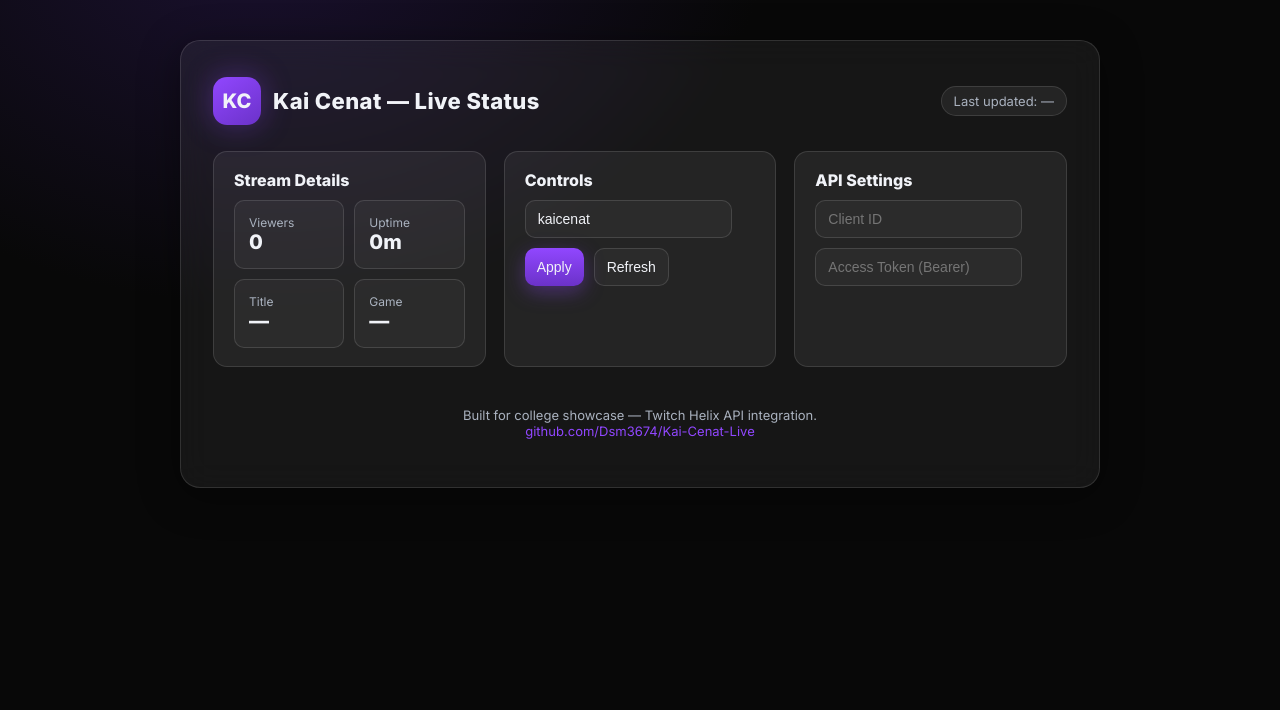
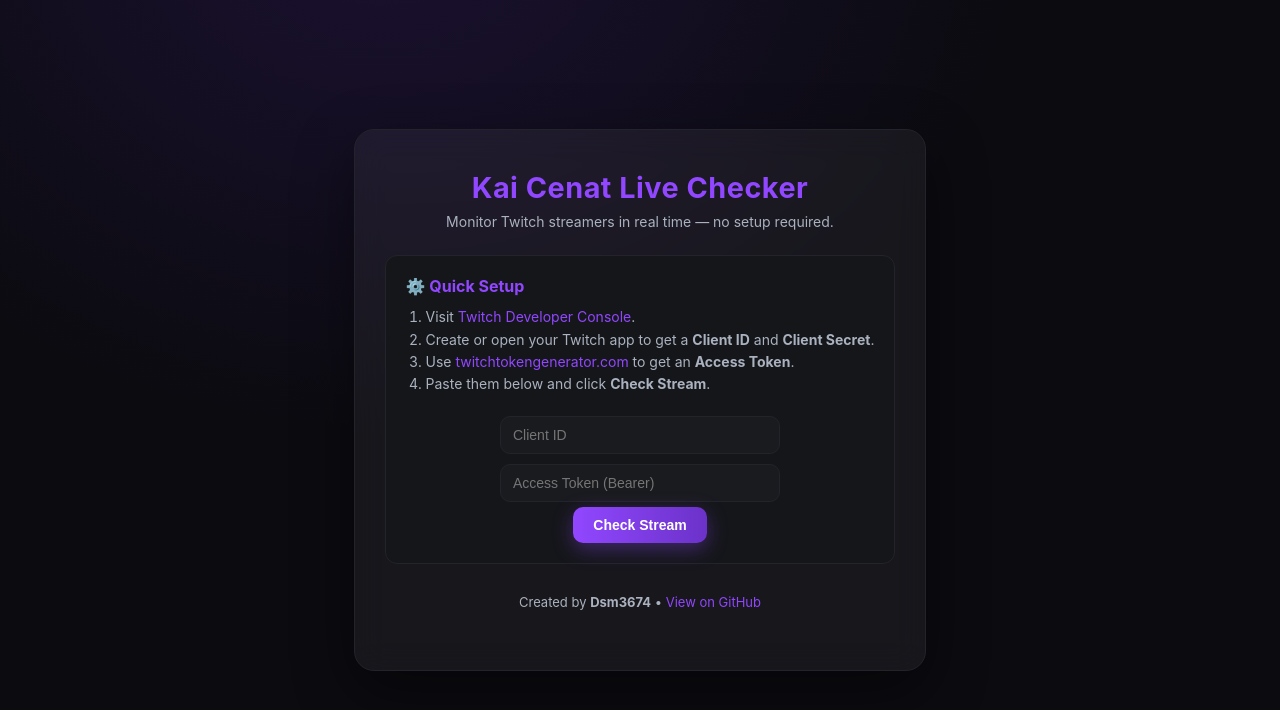
Before and after one commit to Dsm3674/Kai-Cenat-Live-Website-, a plain HTML site: page index.html in a window 1280 px wide. Drawn offline with Linux system fonts and the light colour scheme.

Commit message:
Update index.html

```diff
--- a/index.html
+++ b/index.html
@@ -2,334 +2,198 @@
 <html lang="en">
 <head>
   <meta charset="UTF-8" />
-  <meta name="viewport" content="width=device-width, initial-scale=1" />
-  <title>Kai Cenat Live — Twitch Status</title>
-  <link href="https://fonts.googleapis.com/css2?family=Inter:wght@400;600;800&display=swap" rel="stylesheet" />
+  <meta name="viewport" content="width=device-width, initial-scale=1.0" />
+  <title>Kai Cenat Live Checker</title>
   <style>
     :root {
-      --bg: #080808;
-      --card-bg: rgba(255, 255, 255, 0.06);
-      --border: rgba(255, 255, 255, 0.12);
+      --bg: #0b0b10;
+      --panel: #15161a;
+      --text: #e9ecf1;
+      --muted: #aab2bf;
       --accent: #9147ff;
-      --accent-glow: rgba(145, 71, 255, 0.35);
-      --text: #f1f3f8;
-      --muted: #aab2bf;
       --live: #ff3b3b;
-      --success: #16a34a;
+      --border: #23242b;
     }
-
     * { box-sizing: border-box; }
 
     body {
+      background: radial-gradient(100rem 80rem at 30% -10%, #1b1131 0%, var(--bg) 40%), var(--bg);
+      color: var(--text);
+      font-family: 'Inter', sans-serif;
       margin: 0;
-      font-family: "Inter", sans-serif;
-      background: radial-gradient(80rem 60rem at 20% -10%, #1b1131 0%, var(--bg) 40%), var(--bg);
-      color: var(--text);
+      padding: 0;
       display: flex;
+      align-items: center;
       justify-content: center;
-      align-items: flex-start;
       min-height: 100vh;
-      padding: 40px 20px;
     }
 
     .container {
-      width: 100%;
-      max-width: 920px;
-      backdrop-filter: blur(16px);
-      background: var(--card-bg);
+      max-width: 900px;
+      background: rgba(255, 255, 255, 0.05);
       border: 1px solid var(--border);
       border-radius: 20px;
-      padding: 36px 32px 48px;
-      box-shadow: 0 8px 40px rgba(0,0,0,0.4);
-      animation: fadeIn 1.4s ease;
-    }
-
-    header {
-      display: flex;
-      align-items: center;
-      justify-content: space-between;
-      flex-wrap: wrap;
-      gap: 14px;
-    }
-
-    .brand {
-      display: flex;
-      align-items: center;
-      gap: 12px;
-    }
-
-    .logo {
-      width: 48px;
-      height: 48px;
-      background: linear-gradient(145deg, var(--accent), #6b32c9);
-      border-radius: 14px;
-      display: grid;
-      place-items: center;
-      font-weight: 800;
-      font-size: 20px;
-      box-shadow: 0 0 30px var(--accent-glow);
+      box-shadow: 0 20px 60px rgba(0,0,0,0.4);
+      padding: 40px 30px 60px;
+      text-align: center;
+      backdrop-filter: blur(16px);
     }
 
     h1 {
+      font-size: 1.8em;
+      font-weight: 700;
       margin: 0;
-      font-size: 22px;
-      letter-spacing: .4px;
+      color: var(--accent);
+      letter-spacing: 0.5px;
     }
 
-    .pill {
-      padding: 6px 12px;
-      border-radius: 999px;
-      background: rgba(255,255,255,.06);
-      border: 1px solid var(--border);
-      font-size: 13px;
+    p.subtitle {
       color: var(--muted);
+      font-size: 14px;
+      margin-top: 8px;
     }
 
     #liveBanner {
       display: none;
-      margin-top: 24px;
-      padding: 18px 16px;
-      border-radius: 12px;
+      margin: 30px auto 20px;
+      background: linear-gradient(90deg, var(--live), #ff6b6b);
+      padding: 18px;
+      border-radius: 10px;
+      font-size: 18px;
       font-weight: 600;
-      text-align: center;
-      letter-spacing: .2px;
-      animation: fadeIn 1s ease;
+      width: fit-content;
+      animation: pulse 2s infinite;
     }
 
-    .banner-live {
-      display: block;
-      background: linear-gradient(90deg, var(--live), #ff6b6b);
-      color: white;
-      position: relative;
+    @keyframes pulse {
+      0%,100% { opacity: 0.85; transform: scale(1); }
+      50% { opacity: 1; transform: scale(1.04); }
     }
 
-    .banner-live::after {
-      content: "";
-      position: absolute;
-      left: 14px; top: 50%;
-      width: 10px; height: 10px;
-      background: #fff;
-      border-radius: 50%;
-      transform: translateY(-50%);
-      animation: pulse 1.5s infinite ease-in-out;
+    .setup {
+      background: var(--panel);
+      border: 1px solid var(--border);
+      border-radius: 12px;
+      padding: 20px;
+      margin-top: 25px;
+      text-align: left;
     }
 
-    .banner-off {
-      display: block;
-      background: linear-gradient(90deg, #24262d, #171920);
-      color: var(--muted);
+    .setup h2 {
+      margin: 0 0 10px;
+      font-size: 16px;
+      color: var(--accent);
     }
 
-    .grid {
-      display: grid;
-      grid-template-columns: repeat(auto-fit, minmax(260px, 1fr));
-      gap: 18px;
-      margin-top: 26px;
+    ol {
+      margin: 0 0 15px 20px;
+      padding: 0;
+      color: var(--muted);
+      font-size: 14px;
+      line-height: 1.6;
     }
 
-    .card {
-      background: var(--card-bg);
-      border: 1px solid var(--border);
-      border-radius: 14px;
-      padding: 18px 20px;
+    .inputs {
+      text-align: center;
     }
 
-    .card h3 {
-      margin: 0 0 10px 0;
-      font-size: 16px;
-    }
-
-    .kpi {
-      display: grid;
-      grid-template-columns: repeat(2, 1fr);
-      gap: 10px;
-    }
-
-    .tile {
-      background: rgba(255,255,255,.04);
-      border: 1px solid var(--border);
-      border-radius: 10px;
-      padding: 14px;
-    }
-
-    .label { font-size: 12px; color: var(--muted); }
-    .value { font-size: 20px; font-weight: 700; }
-
-    .controls {
-      display: flex;
-      flex-wrap: wrap;
-      gap: 10px;
-    }
-
-    input, button {
+    input {
+      width: 280px;
+      margin: 5px;
+      padding: 10px 12px;
       border-radius: 10px;
       border: 1px solid var(--border);
-      background: rgba(255,255,255,0.04);
-      color: var(--text);
-      padding: 10px 12px;
+      background: #1a1b1f;
+      color: white;
       font-size: 14px;
     }
 
     button {
+      background: linear-gradient(90deg, var(--accent), #6b32c9);
+      color: white;
+      border: none;
+      padding: 10px 20px;
+      border-radius: 10px;
       cursor: pointer;
-      transition: 0.2s ease;
+      font-size: 14px;
+      font-weight: 600;
+      box-shadow: 0 6px 20px rgba(145,71,255,.35);
+      transition: all 0.2s ease;
     }
-
-    button.primary {
-      background: linear-gradient(180deg, var(--accent), #6b32c9);
-      border: none;
-      box-shadow: 0 6px 20px var(--accent-glow);
-    }
-
-    button:hover { opacity: 0.9; }
+    button:hover { opacity: 0.9; transform: translateY(-2px); }
 
     footer {
-      text-align: center;
+      margin-top: 30px;
       color: var(--muted);
       font-size: 13px;
-      margin-top: 40px;
     }
 
     a { color: var(--accent); text-decoration: none; }
-
-    @keyframes pulse {
-      0%, 100% { opacity: 0.2; transform: scale(0.8) translateY(-50%); }
-      50% { opacity: 1; transform: scale(1.2) translateY(-50%); }
-    }
-
-    @keyframes fadeIn {
-      from { opacity: 0; transform: translateY(10px); }
-      to { opacity: 1; transform: translateY(0); }
-    }
   </style>
 </head>
 <body>
   <div class="container">
-    <header>
-      <div class="brand">
-        <div class="logo">KC</div>
-        <h1>Kai Cenat — Live Status</h1>
-      </div>
-      <div class="pill" id="lastUpdated">Last updated: —</div>
-    </header>
+    <h1>Kai Cenat Live Checker</h1>
+    <p class="subtitle">Monitor Twitch streamers in real time — no setup required.</p>
 
-    <div id="liveBanner" class="banner-off">⚫ Currently OFFLINE</div>
+    <div id="liveBanner">🔴 Kai Cenat is LIVE right now!</div>
 
-    <div class="grid">
-      <div class="card">
-        <h3>Stream Details</h3>
-        <div class="kpi">
-          <div class="tile">
-            <div class="label">Viewers</div>
-            <div class="value" id="viewerCount">0</div>
-          </div>
-          <div class="tile">
-            <div class="label">Uptime</div>
-            <div class="value" id="uptime">0m</div>
-          </div>
-          <div class="tile">
-            <div class="label">Title</div>
-            <div class="value" id="title">—</div>
-          </div>
-          <div class="tile">
-            <div class="label">Game</div>
-            <div class="value" id="gameName">—</div>
-          </div>
-        </div>
-      </div>
+    <div class="setup">
+      <h2>⚙️ Quick Setup</h2>
+      <ol>
+        <li>Visit <a href="https://dev.twitch.tv/console/apps" target="_blank">Twitch Developer Console</a>.</li>
+        <li>Create or open your Twitch app to get a <b>Client ID</b> and <b>Client Secret</b>.</li>
+        <li>Use <a href="https://twitchtokengenerator.com" target="_blank">twitchtokengenerator.com</a> to get an <b>Access Token</b>.</li>
+        <li>Paste them below and click <b>Check Stream</b>.</li>
+      </ol>
 
-      <div class="card">
-        <h3>Controls</h3>
-        <div class="controls">
-          <input id="inputUser" placeholder="twitch username" value="kaicenat" />
-          <button id="btnApply" class="primary">Apply</button>
-          <button id="btnRefresh">Refresh</button>
-        </div>
-      </div>
-
-      <div class="card">
-        <h3>API Settings</h3>
-        <div class="controls">
-          <input id="clientId" placeholder="Client ID" />
-          <input id="accessToken" placeholder="Access Token (Bearer)" />
-        </div>
+      <div class="inputs">
+        <input id="clientId" placeholder="Client ID" /><br />
+        <input id="accessToken" placeholder="Access Token (Bearer)" /><br />
+        <button id="checkButton">Check Stream</button>
       </div>
     </div>
 
     <footer>
-      Built for college showcase — Twitch Helix API integration.<br />
-      <a href="https://github.com/Dsm3674/Kai-Cenat-Live">github.com/Dsm3674/Kai-Cenat-Live</a>
+      Created by <strong>Dsm3674</strong> • <a href="https://github.com/Dsm3674/Kai-Cenat-Live" target="_blank">View on GitHub</a>
     </footer>
   </div>
 
   <script>
-    const els = {
-      liveBanner: document.getElementById('liveBanner'),
-      viewerCount: document.getElementById('viewerCount'),
-      uptime: document.getElementById('uptime'),
-      title: document.getElementById('title'),
-      gameName: document.getElementById('gameName'),
-      lastUpdated: document.getElementById('lastUpdated'),
-      inputUser: document.getElementById('inputUser'),
-      btnApply: document.getElementById('btnApply'),
-      btnRefresh: document.getElementById('btnRefresh'),
-      clientId: document.getElementById('clientId'),
-      accessToken: document.getElementById('accessToken'),
-    };
+    const userLogin = 'kaicenat';
+    const banner = document.getElementById('liveBanner');
+    const btn = document.getElementById('checkButton');
 
-    let state = { user: 'kaicenat', clientId: '', accessToken: '' };
-
-    const fmtTime = iso => {
-      if (!iso) return '0m';
-      const start = new Date(iso);
-      const diff = (Date.now() - start.getTime()) / 1000;
-      const h = Math.floor(diff / 3600);
-      const m = Math.floor((diff % 3600) / 60);
-      return h ? `${h}h ${m}m` : `${m}m`;
-    };
-
-    async function fetchStream(user) {
-      if (!state.clientId || !state.accessToken) return { ok:false };
-      const res = await fetch(`https://api.twitch.tv/helix/streams?user_login=${encodeURIComponent(user)}`, {
-        headers: { 'Client-ID': state.clientId, 'Authorization': `Bearer ${state.accessToken}` }
-      });
-      if (!res.ok) return { ok:false };
-      const data = await res.json();
-      return { ok:true, data };
-    }
-
-    async function refresh() {
-      const { ok, data } = await fetchStream(state.user);
-      els.lastUpdated.textContent = `Last updated: ${new Date().toLocaleTimeString()}`;
-
-      if (!ok || !data?.data?.length) {
-        els.liveBanner.className = 'banner-off';
-        els.liveBanner.textContent = '⚫ Currently OFFLINE';
-        els.viewerCount.textContent = '0';
-        els.uptime.textContent = '0m';
-        els.title.textContent = '—';
-        els.gameName.textContent = '—';
+    btn.addEventListener('click', async () => {
+      const clientId = document.getElementById('clientId').value.trim();
+      const accessToken = document.getElementById('accessToken').value.trim();
+      if (!clientId || !accessToken) {
+        alert('Please enter both Client ID and Access Token.');
         return;
       }
 
-      const s = data.data[0];
-      els.liveBanner.className = 'banner-live';
-      els.liveBanner.textContent = `🔴 ${s.user_name} is LIVE!`;
-      els.viewerCount.textContent = s.viewer_count.toLocaleString();
-      els.uptime.textContent = fmtTime(s.started_at);
-      els.title.textContent = s.title || '—';
-      els.gameName.textContent = s.game_name || '—';
-    }
+      try {
+        const res = await fetch(`https://api.twitch.tv/helix/streams?user_login=${userLogin}`, {
+          headers: {
+            'Client-ID': clientId,
+            'Authorization': `Bearer ${accessToken}`
+          }
+        });
 
-    els.btnApply.addEventListener('click', () => {
-      state.user = els.inputUser.value.trim() || 'kaicenat';
-      state.clientId = els.clientId.value.trim();
-      state.accessToken = els.accessToken.value.trim();
-      refresh();
+        if (!res.ok) {
+          alert('❌ Twitch API error: ' + res.statusText);
+          return;
+        }
+
+        const data = await res.json();
+        const isLive = data.data && data.data.length > 0;
+        banner.style.display = isLive ? 'block' : 'none';
+        if (!isLive) alert('⚫ Kai Cenat is currently offline.');
+      } catch (err) {
+        console.error(err);
+        alert('Error connecting to Twitch API.');
+      }
     });
-
-    els.btnRefresh.addEventListener('click', refresh);
-    setInterval(refresh, 60000);
   </script>
 </body>
 </html>
```
